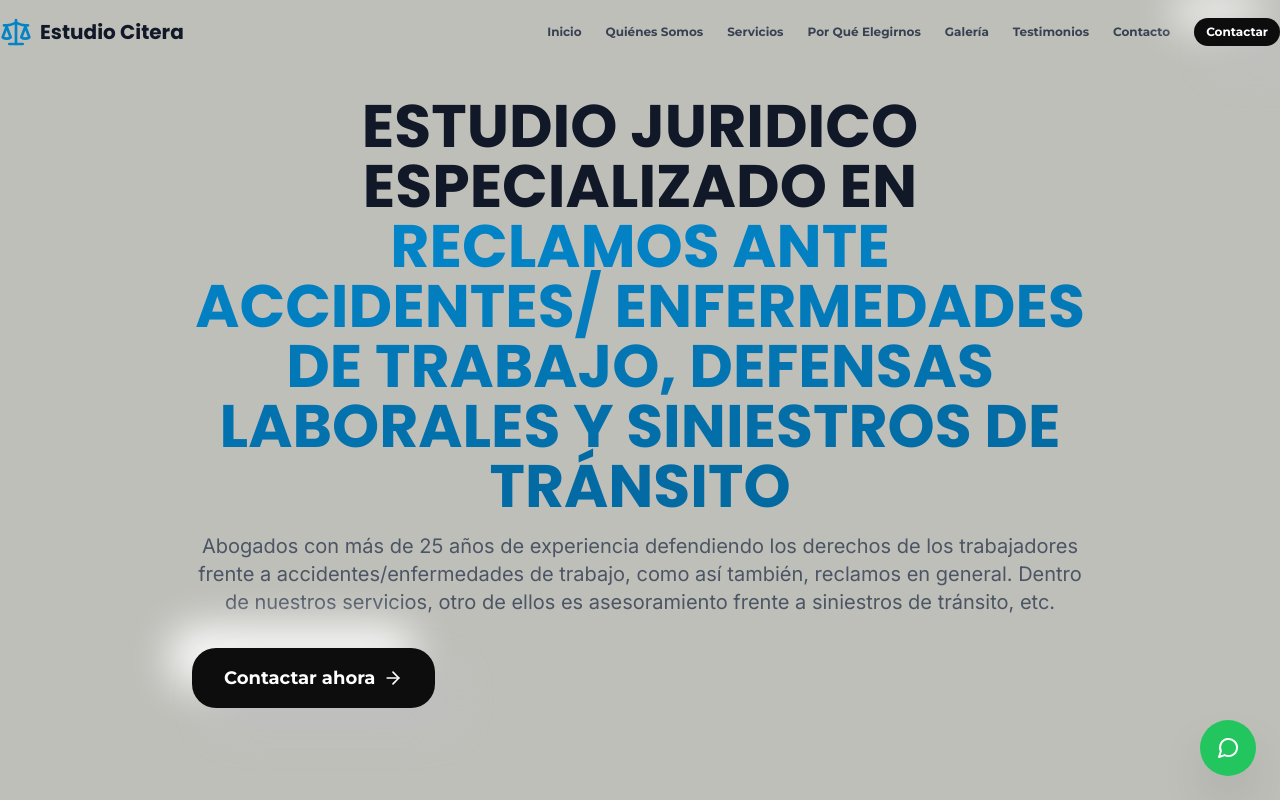
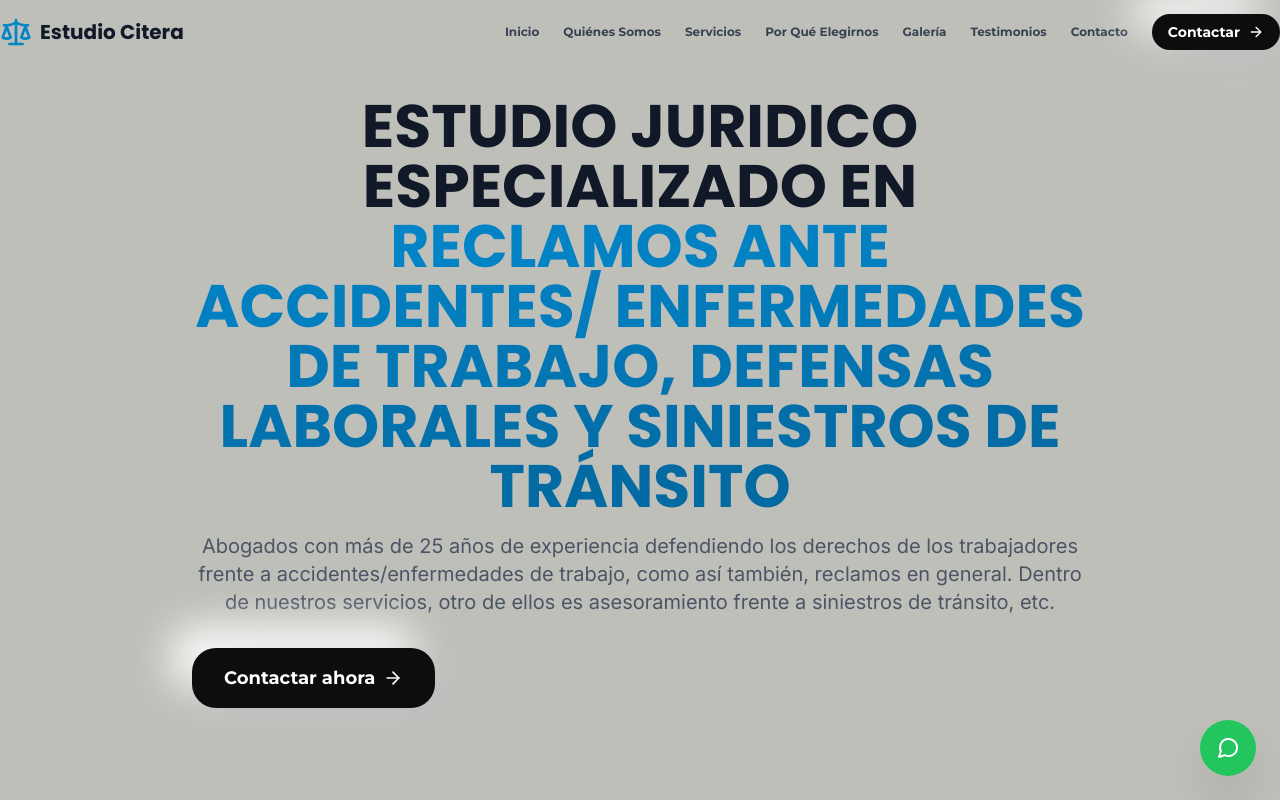
Before and after one commit to ZanellaOrnela/ESTUDIO-ANALIA-CITERA, a Next.js app: page / in a window 1280 px wide. Shown: the top 800 px of the page. Built offline with nearby package versions, Linux system fonts and the light colour scheme.

Commit message:
Make navbar button larger and add arrow icon

```diff
--- a/components/Header.tsx
+++ b/components/Header.tsx
@@ -1,7 +1,7 @@
 'use client';
 
 import { useState, useEffect } from 'react';
-import { Menu, X, Scale } from 'lucide-react';
+import { Menu, X, Scale, ArrowRight } from 'lucide-react';
 
 const Header = () => {
   const [isMenuOpen, setIsMenuOpen] = useState(false);
@@ -61,9 +61,10 @@ const Header = () => {
             ))}
             <button
               onClick={() => scrollToSection('contact')}
-              className="btn-3d text-xs px-3 py-1.5"
+              className="btn-3d text-sm px-4 py-2 flex items-center space-x-2"
             >
-              Contactar
+              <span>Contactar</span>
+              <ArrowRight className="h-4 w-4" />
             </button>
           </div>
 
@@ -91,9 +92,10 @@ const Header = () => {
               ))}
               <button
                 onClick={() => scrollToSection('contact')}
-                className="btn-3d w-full text-xs px-3 py-1.5"
+                className="btn-3d w-full text-sm px-4 py-2 flex items-center justify-center space-x-2"
               >
-                Contactar
+                <span>Contactar</span>
+                <ArrowRight className="h-4 w-4" />
               </button>
             </div>
           </div>
```
